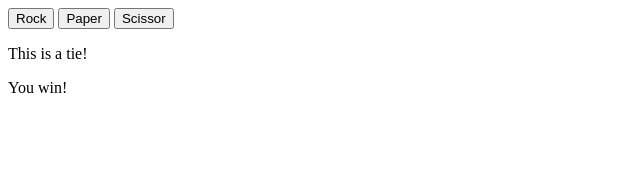
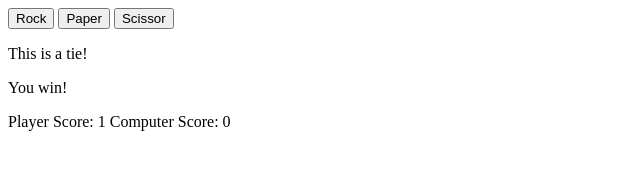
Before and after one commit to ashmalzahra/javaproject, a plain HTML site: page index.html in a window 1280 px wide. Both pictures are taken after a click on the button "Rock". Shown: the whole page, without its empty margins (0-640 px from the left). Drawn offline with Linux system fonts and the light colour scheme.

Commit message:
current score function

```diff
--- a/file.js
+++ b/file.js
@@ -12,15 +12,19 @@ function getComputerChoice(){
 
 
 const rockBtn = document.querySelector('#rock');
-
 const paperBtn = document.querySelector('#paper');
-
 const scissorBtn = document.querySelector('#scissor');
-
 const outcomeDiv = document.querySelector('#outcome');
+const playerScoreSpan = document.querySelector('.player-score');
+const compScoreSpan = document.querySelector('.computer-score');
 
 let compScore = 0;
 let playerScore = 0;
+
+const currentScore = (playerScore, compScore) =>{
+playerScoreSpan.innerText =  `Player Score: ${playerScore}`;
+compScoreSpan.innerText = `Computer Score: ${compScore}`;
+}
 
 
 
@@ -86,6 +90,7 @@ rockBtn.addEventListener('click', () => {
     const computerSelection = getComputerChoice();
     const playerSelection = "rock";
     playRound(playerSelection, computerSelection)
+    currentScore(playerScore, compScore)
     checkForWinner(playerScore, compScore)
 });
 
@@ -93,6 +98,7 @@ paperBtn.addEventListener('click', () => {
     const computerSelection = getComputerChoice();
     const playerSelection = "paper";
     playRound(playerSelection, computerSelection)
+    currentScore(playerScore, compScore)
     checkForWinner(playerScore, compScore)
 });
 
@@ -100,6 +106,7 @@ scissorBtn.addEventListener('click', () => {
     const computerSelection = getComputerChoice();
     const playerSelection = "scissor";
     playRound(playerSelection, computerSelection)
+    currentScore(playerScore, compScore)
     checkForWinner(playerScore, compScore)
 });
 
--- a/index.html
+++ b/index.html
@@ -12,5 +12,9 @@
     <button id='paper'>Paper</button>
     <button id='scissor'>Scissor</button>
     <div id="outcome"></div>
+    <div id="running-score">
+        <span class="player-score"></span>
+        <span class="computer-score"></span>
+    </div>
 </body>
 </html>
```
